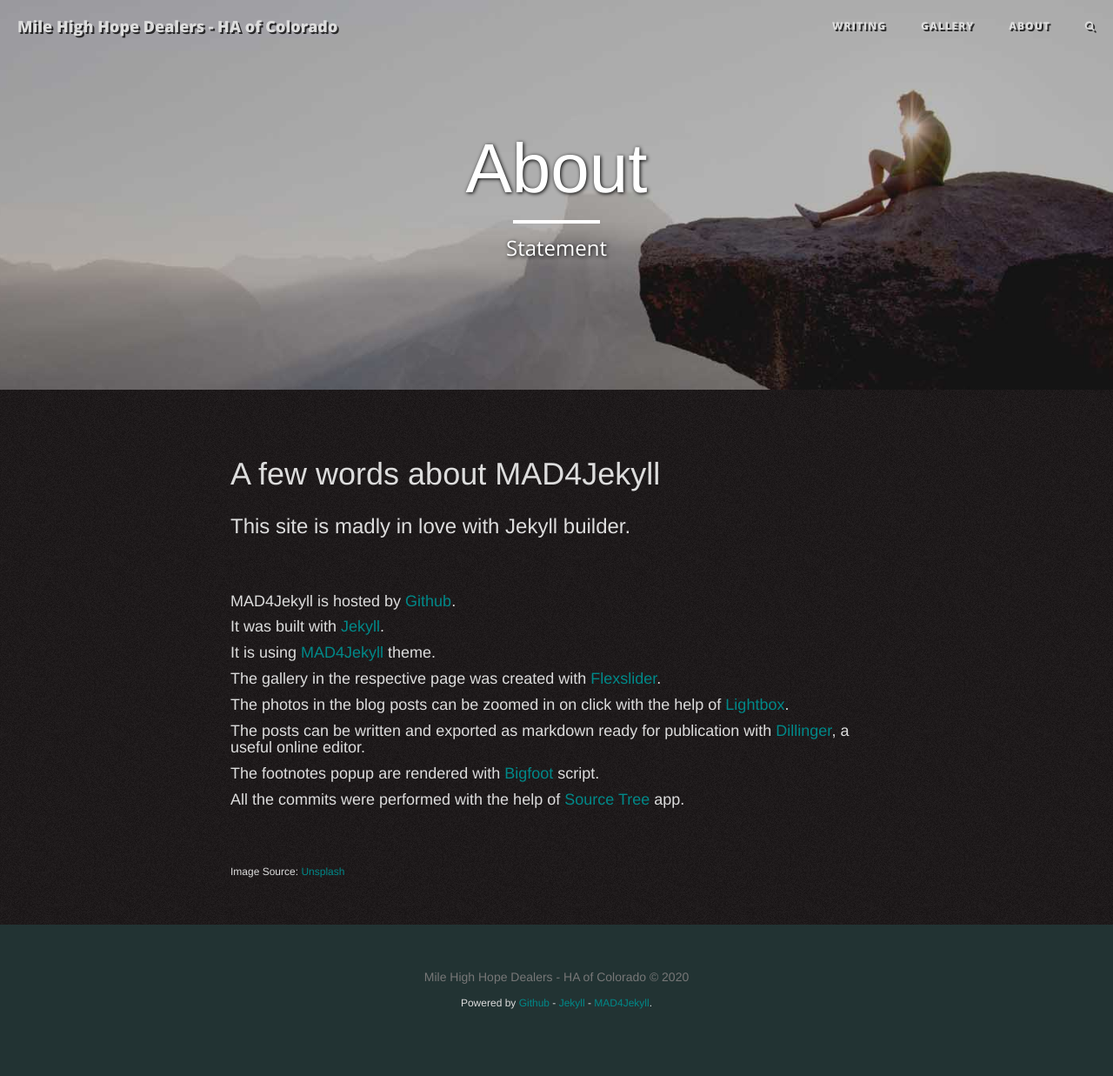
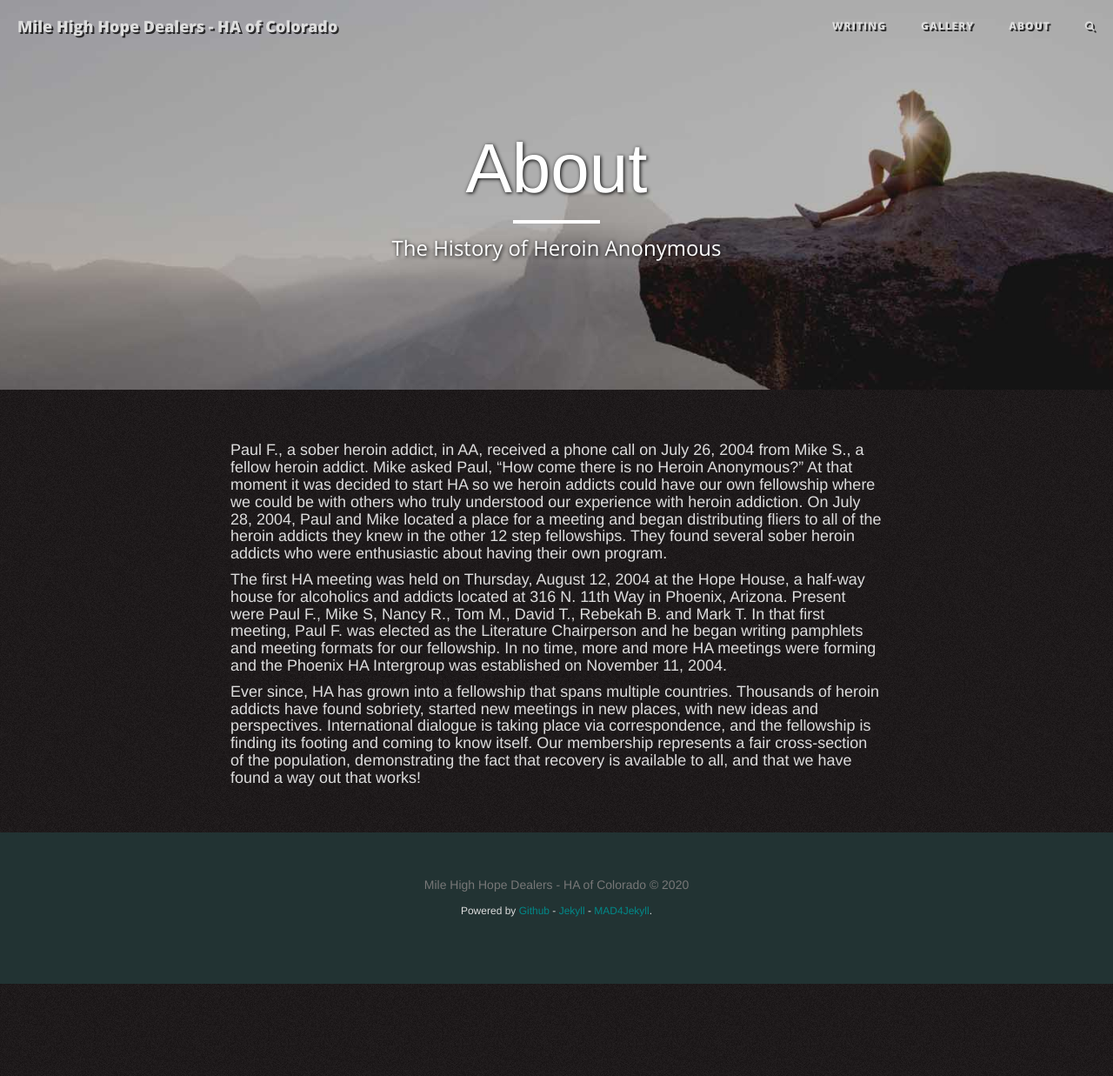
Before and after one commit to StarPerfect/RubyMileHighHopeDealers, a Jekyll site: the page built from pages/about/index.html, in a window 1280 px wide and 1237 px high. Shown: the whole window at 87% size. Built offline with Jekyll 4.4.1, drawn with Linux system fonts in a browser that asks for light colours; nearby versions of some CDN libraries.

Commit message:
Change About page to display the history of HA

```diff
--- a/pages/about/index.html
+++ b/pages/about/index.html
@@ -1,31 +1,26 @@
 ---
 layout: page
 title: "About"
-description: "Statement"
+description: "The History of Heroin Anonymous"
 header-img: "assets/owner/hero/about-bg.jpg"
 permalink: /about/
 ---
 
-<h1><p>A few words about MAD4Jekyll</p></h1>
-
-<h3>This site is madly in love with Jekyll builder.</h3>
-
-<br>
-<h4>MAD4Jekyll is hosted by <a href="https://github.com/">Github</a>.</h4>
-
-<h4>It was built with <a href="https://github.com/jekyll/">Jekyll</a>.</h4>
-
-<h4>It is using <a href="https://github.com/madforjekyll/madforjekyll.github.io">MAD4Jekyll</a> theme.</h4>
-
-<h4>The gallery in the respective page was created with <a href="http://flexslider.woothemes.com/basic-slider-with-caption.html">Flexslider</a>.</h4>
-
-<h4>The photos in the blog posts can be zoomed in on click with the help of <a href="http://lokeshdhakar.com/project">Lightbox</a>. </h4>
-
-<h4>The posts can be written and exported as markdown ready for publication with <a href="http://dillinger.io/">Dillinger</a>, a useful online editor.</h4>
-
-<h4>The footnotes popup are rendered with <a href="http://www.bigfootjs.com/">Bigfoot</a> script.</h4>
-
-<h4>All the commits were performed with the help of <a href="https://www.sourcetreeapp.com/">Source Tree</a> app.</h4>
-
-<br>
-<h6><p>Image Source: <a href="https://unsplash.com/photos/oMpAz-DN-9I/">Unsplash</a></p></h6>
+<h4>Paul F., a sober heroin addict, in AA, received a phone call on July 26, 2004 from Mike S., a fellow heroin addict. Mike
+asked Paul, “How come there is no Heroin Anonymous?” At that moment it was decided to start HA so we heroin addicts
+could have our own fellowship where we could be with others who truly understood our experience with heroin addiction.
+On July 28, 2004, Paul and Mike located a place for a meeting and began distributing fliers to all of the heroin addicts
+they knew in the other 12 step fellowships. They found several sober heroin addicts who were enthusiastic about having
+their own program.</h4>
+<p></p>
+<h4>The first HA meeting was held on Thursday, August 12, 2004 at the Hope House, a half-way house for alcoholics and
+addicts located at 316 N. 11th Way in Phoenix, Arizona. Present were Paul F., Mike S, Nancy R., Tom M., David T.,
+Rebekah B. and Mark T. In that first meeting, Paul F. was elected as the Literature Chairperson and he began writing
+pamphlets and meeting formats for our fellowship. In no time, more and more HA meetings were forming and the Phoenix HA
+Intergroup was established on November 11, 2004.</h4>
+<p></p>
+<h4>Ever since, HA has grown into a fellowship that spans multiple countries. Thousands of heroin addicts have found
+sobriety, started new meetings in new places, with new ideas and perspectives. International dialogue is taking place
+via correspondence, and the fellowship is finding its footing and coming to know itself. Our membership represents a
+fair cross-section of the population, demonstrating the fact that recovery is available to all, and that we have found a
+way out that works!</h4>
```
